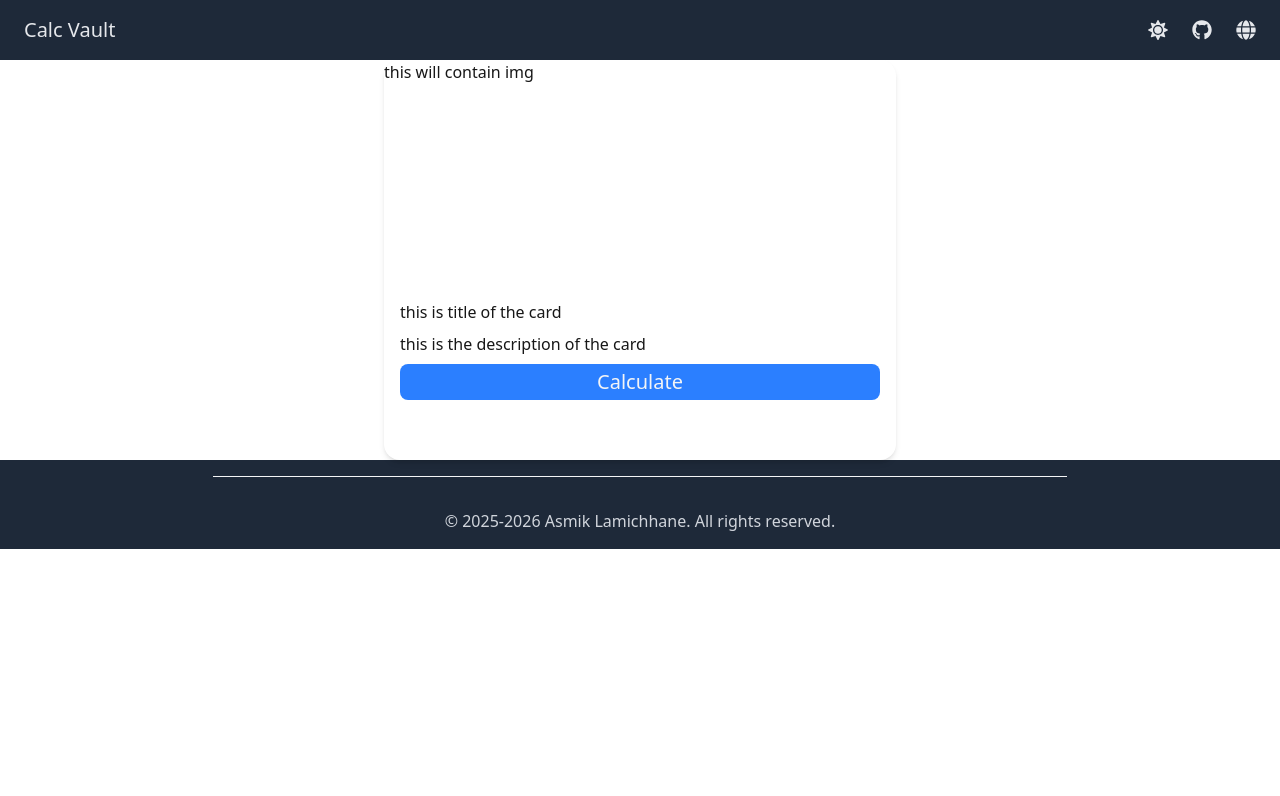
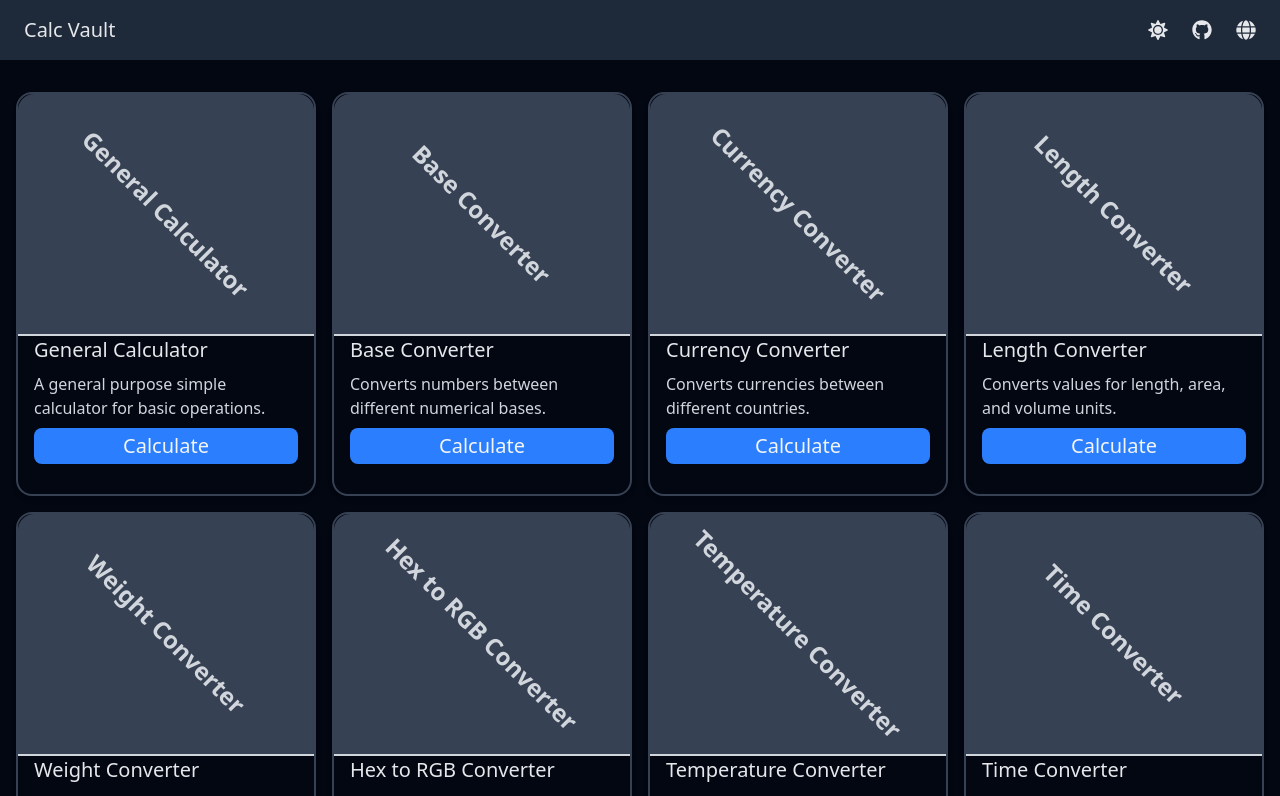
Before and after one commit to asmik-x05/calc-vault, a Next.js app: page / in a window 1280 px wide. Shown: the top 796 px of the page. Built offline with nearby package versions, Linux system fonts and the light colour scheme; no server answers.

Commit message:
add home layout

```diff
--- a/src/app/page.js
+++ b/src/app/page.js
@@ -1,12 +1,25 @@
 import Card from "@/components/Card";
+import { calculatorCollection } from "@/data/calculatorList";
 import Image from "next/image";
 
 export default function Home() {
+  const calculatorLists = calculatorCollection;
+
   return (
-    <div className="flex items-center justify-center">
-
-       <Card tittle={"this is title of the card"} description={"this is the description of the card"} />
-
-    </div>
+    <main className="dark:bg-gray-950 bg-gray-200">
+      <div className="container mx-auto px-4 py-8">
+        <div className="grid md:grid-cols-2 lg:grid-cols-3 xl:grid-cols-4 gap-4 items-center justify-center">
+          {calculatorLists.map((calculator) => (
+            <Card
+              key={calculator.id}
+              title={calculator.title}
+              path={calculator.path}
+              description={calculator.description}
+              thumbnail={calculator.thumbnail}
+            />
+          ))}
+        </div>
+      </div>
+    </main>
   );
 }
--- a/src/components/Card.js
+++ b/src/components/Card.js
@@ -1,18 +1,25 @@
+import Link from "next/link";
 import React from "react";
 
-const Card = ({ tittle, description }) => {
+const Card = ({ title, path, description, thumbnail }) => {
   return (
-    <div className="rounded-2xl shadow-md min-w-lg">
-      <div className="w-full h-60 rounded-t-2xl">this will contain img</div>
+    <div className="rounded-2xl shadow-md dark:border-gray-700 border-2 border-gray-300">
+      <div className="w-full h-60 rounded-t-2xl  bg-gray-400 dark:bg-gray-700 relative flex items-center justify-center">
+        <p className="dark:text-gray-300 text-2xl transform rotate-45 font-semibold">
+          {title}
+        </p>
+      </div>
 
-      <div className="h-40 rounded-b-2xl space-y-2 px-4">
-        <h3>{tittle}</h3>
+      <div className="h-40 rounded-b-2xl space-y-2 px-4 border-t-2 border-gray-300 ">
+        <h3 className="text-xl dark:text-gray-200 font-medium">{title}</h3>
 
-        <p>{description}</p>
+        <p className="dark:text-gray-300">{description}</p>
         <div>
-          <button className="bg-blue-500 text-gray-100 px-2 py-1 rounded-lg w-full text-xl hover:bg-blue-600 cursor-pointer active:scale-95 transition duration-150 ease-in-out focus:outline-none">
-            Calculate
-          </button>
+          <Link href={path}>
+            <button className="bg-blue-500 text-gray-100 px-2 py-1 rounded-lg w-full text-xl hover:bg-blue-600 cursor-pointer active:scale-95 transition duration-150 ease-in-out focus:outline-none">
+              Calculate
+            </button>
+          </Link>
         </div>
       </div>
     </div>
--- a/src/components/ThemeSwitch.js
+++ b/src/components/ThemeSwitch.js
@@ -12,7 +12,7 @@ const ThemeSwitch = () => {
       onClick={() => dispatch(toggleTheme())}
       className="border-0 rounded-lg  cursor-pointer"
     >
-      {theme === "dark" ? <FaSun className='text-gray-200'/> : <FaMoon />}
+      {theme === "dark" ? <FaSun className='text-gray-200 outline-0 border-0'/> : <FaMoon className="outline-0 border-0" />}
     </button>
   );
 };
--- /dev/null
+++ b/src/data/calculatorList.js
@@ -0,0 +1,73 @@
+export const calculatorCollection = [
+  {
+    id: 1,
+    title: "General Calculator",
+    path: "calculate/general-calculator",
+    description: "A general purpose simple calculator for basic operations.",
+    thumbnail: "",
+  },
+  {
+    id: 2,
+    title: "Base Converter",
+    path: "calculate/base-converter",
+    description: "Converts numbers between different numerical bases.",
+    thumbnail: "",
+  },
+  {
+    id: 3,
+    title: "Currency Converter",
+    path: "calculate/currency-converter",
+    description: "Converts currencies between different countries.",
+    thumbnail: "",
+  },
+  {
+    id: 4,
+    title: "Length Converter",
+    path: "calculate/length-area-volume-converter",
+    description: "Converts values for length, area, and volume units.",
+    thumbnail: "",
+  },
+  {
+    id: 5,
+    title: "Weight Converter",
+    path: "calculate/weight-converter",
+    description: "Converts values between different weight units.",
+    thumbnail: "",
+  },
+  {
+    id: 6,
+    title: "Hex to RGB Converter",
+    path: "calculate/hex-to-rgb-converter",
+    description: "Converts hexadecimal color codes into RGB values.",
+    thumbnail: "",
+  },
+  {
+    id: 7,
+    title: "Temperature Converter",
+    path: "calculate/temperature-converter",
+    description:
+      "Converts temperatures between Celsius, Fahrenheit, and Kelvin.",
+    thumbnail: "",
+  },
+  {
+    id: 8,
+    title: "Time Converter",
+    path: "calculate/time-converter",
+    description: "Converts values between different units of time.",
+    thumbnail: "",
+  },
+  {
+    id: 9,
+    title: "BMI Calculator",
+    path: "calculate/bmi-calculator",
+    description: "Calculates Body Mass Index (BMI) using height and weight.",
+    thumbnail: "",
+  },
+  {
+    id: 10,
+    title: "Interest Calculator",
+    path: "calculate/interest-calculator",
+    description: "Calculates simple and compound interest values.",
+    thumbnail: "",
+  },
+];
```
Also changed, not shown: src/app/calculate/bmi-calculator/page.js (renamed from src/app/calculate/bmi-converter/page.js).
